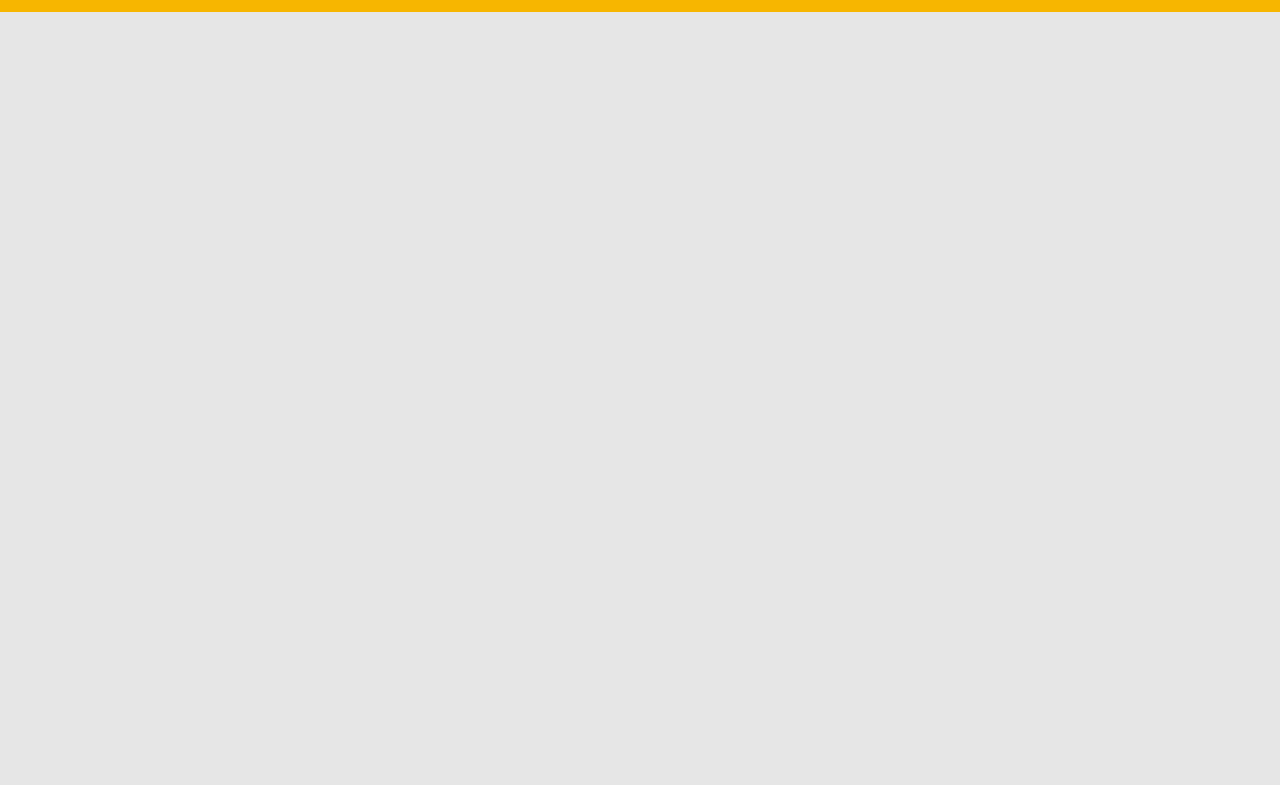
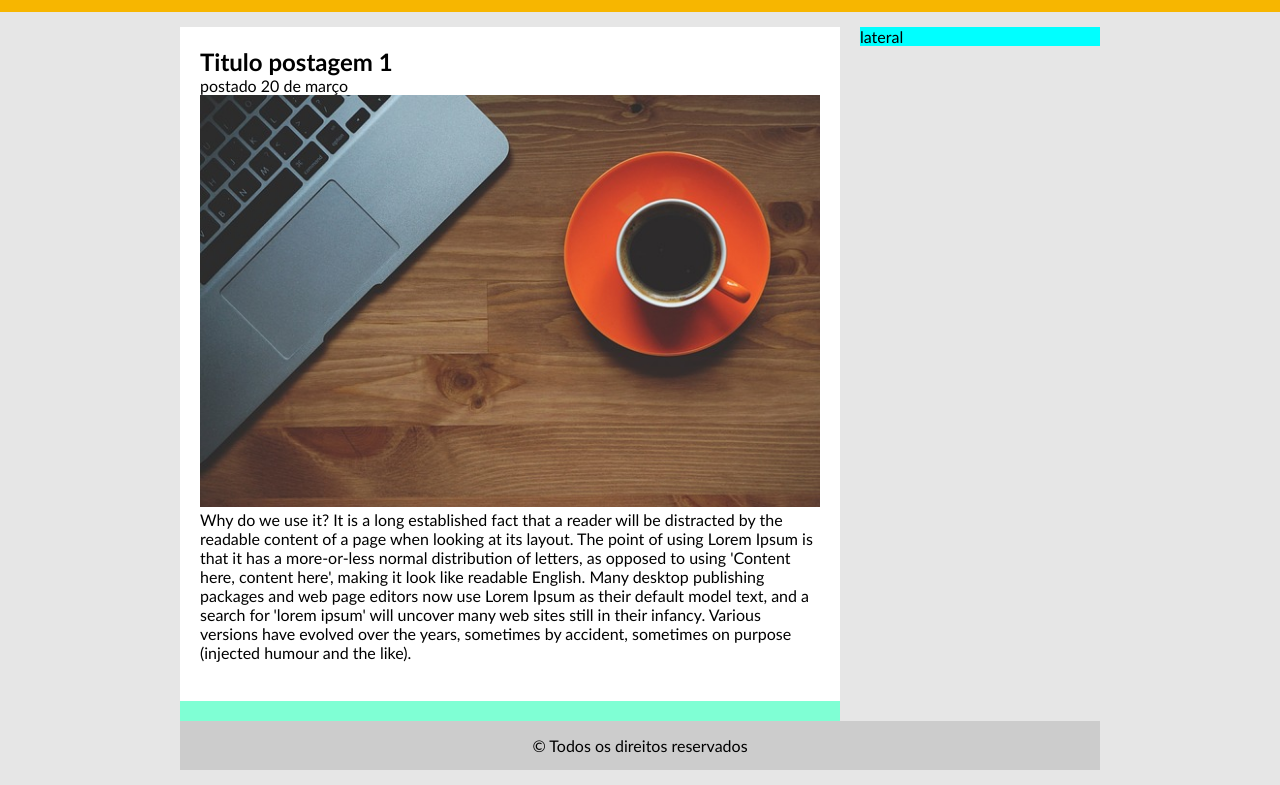
Before and after one commit to Caio-Mendonca/Tech_Blog, a plain HTML site: page index.html in a window 1280 px wide. Shown: the part 134-919 px from the top of the page. Before the commit the page ends 800 px from the top, so only its background shows below. Drawn offline with Linux system fonts and the light colour scheme.

Commit message:
atualizacao estilo

```diff
--- a/index.html
+++ b/index.html
@@ -18,6 +18,27 @@
             <a href="#">Eletrônicos</a>
         </nav>
     </header>
+    <main>
+        <div class="conteudo">
+            <div class="area-postagens">
+                <div id="post_1"class="postagem">
+                    <h2>Titulo postagem 1</h2>
+                    <span>postado 20 de março</span>
+                    <img width="620px" src="imagens/imagem1.jpg">
+                    <p>Why do we use it?
+                        It is a long established fact that a reader will be distracted by the readable content of a page when looking at its layout. The point of using Lorem Ipsum is that it has a more-or-less normal distribution of letters, as opposed to using 'Content here, content here', making it look like readable English. Many desktop publishing packages and web page editors now use Lorem Ipsum as their default model text, and a search for 'lorem ipsum' will uncover many web sites still in their infancy. Various versions have evolved over the years, sometimes by accident, sometimes on purpose (injected humour and the like).</p>
+                    <a href="#">Leia mais</a>
+                </div>
 
+            </div>
+            <div class="lateral">
+                lateral
+
+            </div>
+            <diV class="rodape">
+                &copy; Todos os direitos reservados
+            </diV>
+        </div>
+    </main>
 </body>
 </html>
--- a/style.css
+++ b/style.css
@@ -23,12 +23,40 @@ body{
 .menu{
     padding: 10px;
 }
-.menu a:link, .menu a:visited{
+a:link, a:visited{
     text-decoration: none;
     color: #fff;
     padding: 8px 12px;
 }
-.menu a:hover{
+ a:hover{
     color: #f7b600;
     background: #fff;
 }
+.conteudo{
+    width: 920px;
+    margin: 0 auto;
+    padding: 15px;
+}
+.area-postagens{
+    width: 660px;
+    float: left;
+    background-color: aquamarine;
+}
+.postagem{
+    padding: 20px;
+    margin-bottom: 20px;
+    background-color: #fff;
+
+}
+.lateral{
+    width: 240px;
+    float: right;
+    background-color: aqua;
+}
+.rodape{
+    background-color: #ccc;
+    clear: both;
+    text-align: center;
+    padding: 15px;
+
+}
```
Also changed, not shown: 1 other file.
